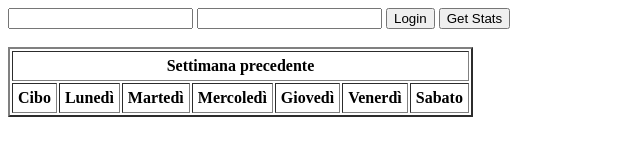
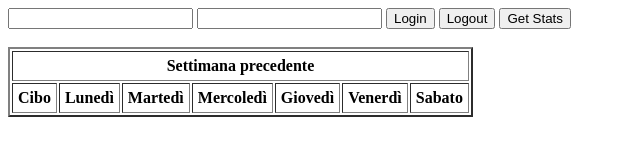
Before and after one commit to Pippopad/Merende, a website: page frontend/index.html in a window 1280 px wide. Shown: the whole page, without its empty margins (0-640 px from the left). Drawn offline with Linux system fonts and the light colour scheme.

Commit message:
Added logout function in frontend

```diff
--- a/frontend/app.js
+++ b/frontend/app.js
@@ -20,6 +20,15 @@ async function login () {
             alert("OK");
         } else alert("Invalid credential!");
     });
+}
+
+function logout() {
+    if (window.localStorage.getItem("token")) {
+        window.localStorage.removeItem("token");
+        alert("Disconnesso");
+    } else {
+        alert("Non sei autenticato!");
+    }
 }
 
 async function getStats() {
--- a/frontend/index.html
+++ b/frontend/index.html
@@ -12,6 +12,7 @@
                 <input type="text" id="txt_username" />
                 <input type="password" id="txt_password" />
                 <button onClick="login()">Login</button>
+                <button onClick="logout()">Logout</button>
                 <button onClick="getStats()">Get Stats</button>
             </div>
             <br />
```
